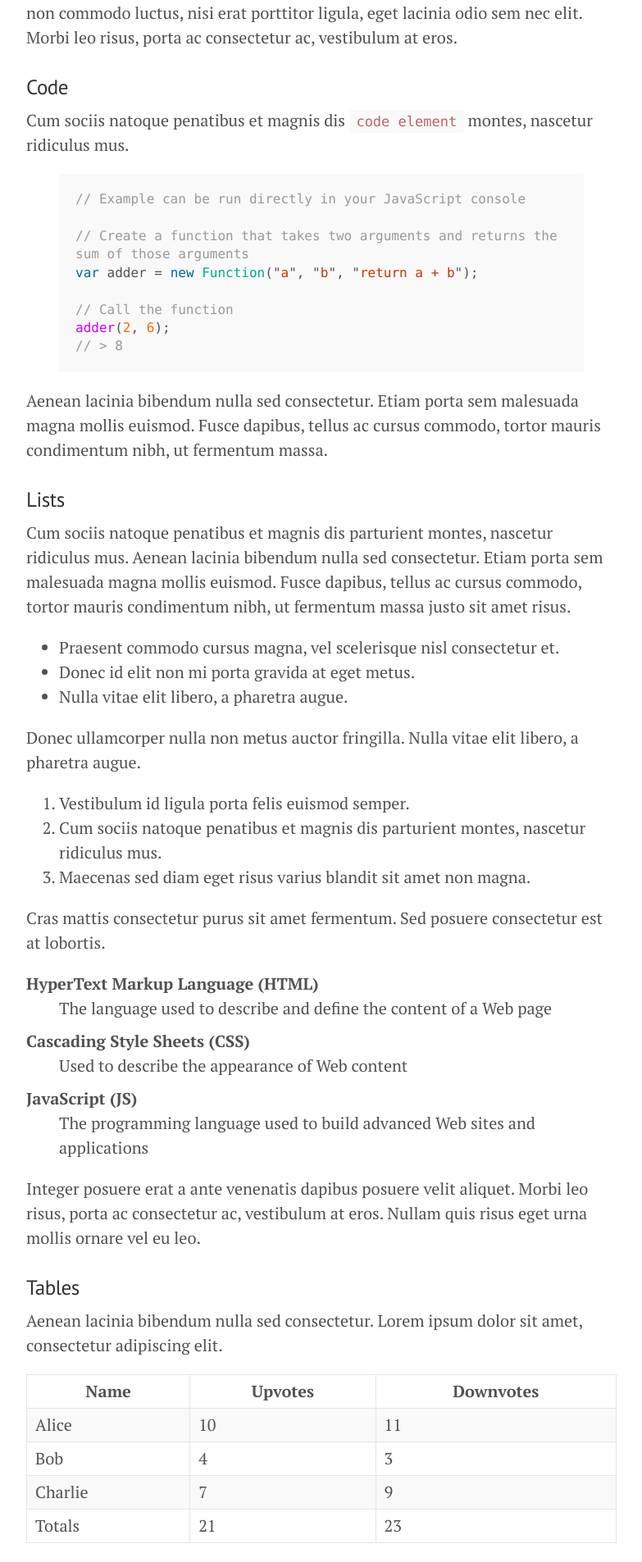
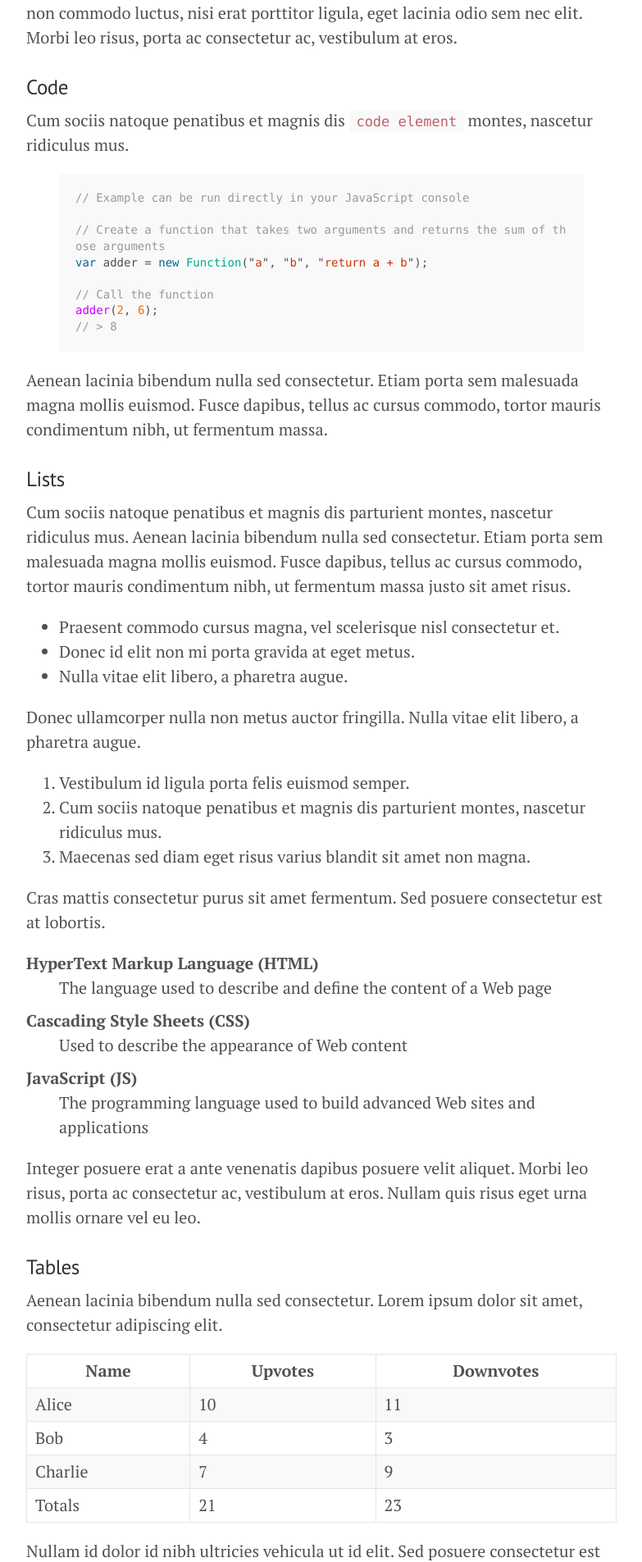
Before and after one commit to shaggysmile/shaggysmile.net, a Jekyll site: the page built from index.html, in a window 1280 px wide. Shown: the part 1220-3125 px from the top of the page at 82% size, without its empty margins (248-1031 px from the left). Built offline with Jekyll 4.4.1, drawn with Linux system fonts in a browser that asks for light colours; Markdown is read by kramdown in place of the engine named in the settings; the list of posts is cut into pages by our own code.

Commit message:
New style for pre

```diff
--- a/assets/css/poole.css
+++ b/assets/css/poole.css
@@ -147,7 +147,7 @@
 /* Code */
 code,
 pre {
-  font-family: Menlo, Monaco, "Courier New", monospace;
+  font-family: Consolas, Menlo, Monaco, "Courier New", monospace;
 }
 code {
   padding: .25em .5em;
@@ -161,7 +161,7 @@
   margin-top: 0;
   margin-bottom: 1rem;
   padding: 1rem;
-  font-size: .8rem;
+  font-size: .7rem;
   line-height: 1.4;
   white-space: pre;
   white-space: pre-wrap;
```
